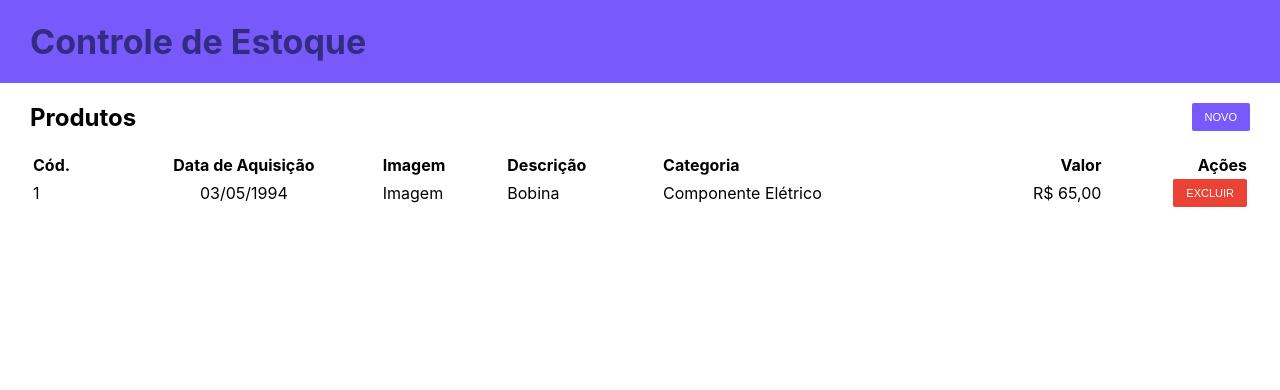
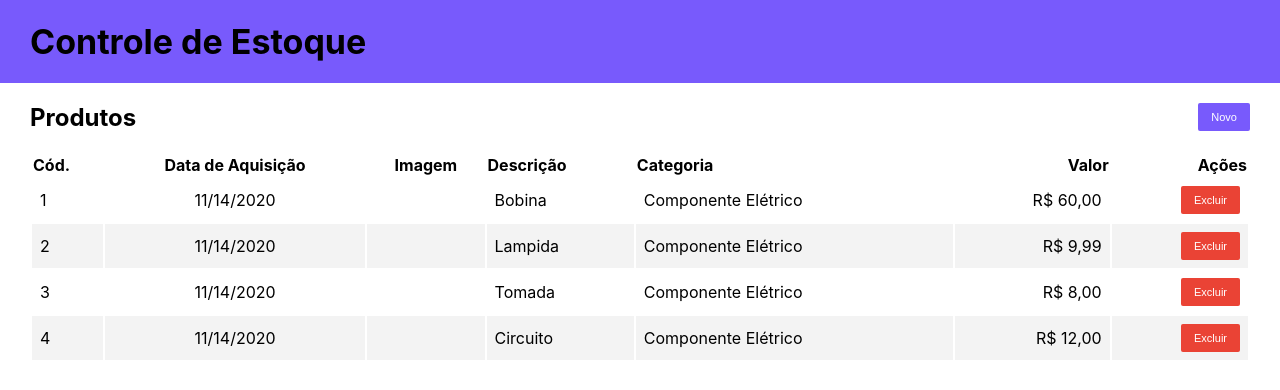
Before and after one commit to emanoelqueiroz/teste, a React (Create React App) app: page / in a window 1280 px wide. Shown: the top 390 px of the page. Built offline with nearby package versions, Linux system fonts and the light colour scheme.

Commit message:
renderização da lista e exclução

```diff
--- a/src/components/Button.js
+++ b/src/components/Button.js
@@ -9,7 +9,6 @@ const Button = styled.button`
   border: 0;
   font-size: 11px;
   padding: 8px 13px;
-  text-transform: uppercase;
   transition: 0.2s;
 
   &:hover {
--- a/src/components/PageTitle.js
+++ b/src/components/PageTitle.js
@@ -8,7 +8,6 @@ const TitleWrapper = styled.div`
 `;
 
 const Title = styled.h1`
-    color: #342b82;
     margin: 0;
     font-size: 34px;
 `;
--- a/src/components/Stock/List.js
+++ b/src/components/Stock/List.js
@@ -5,15 +5,59 @@ import Table from "../Table/Table";
 import TableActionsHeader from "../Table/TableActionsHeader";
 import Td from "../Table/Td";
 import Th from "../Table/Th";
+import Tr from "../Table/Tr";
 import Register from "./Register";
 
 class List extends Component {
+
     constructor(props) {
         super(props);
 
-        this.state = { isRegistering: false };
+        this.state = {
+            isRegistering: false,
+            produtos: [
+                {
+                    id: 1,
+                    data: new Date(),
+                    image: '',
+                    title: 'Bobina',
+                    description: 'Bobina',
+                    category: 'Componente Elétrico',
+                    value: 60,
+                },
+                {
+                    id: 2,
+                    data: new Date(),
+                    image: '',
+                    title: 'Lampida',
+                    description: 'Lampida',
+                    category: 'Componente Elétrico',
+                    value: 9.99,
+                },
+                {
+                    id: 3,
+                    data: new Date(),
+                    image: '',
+                    title: 'Tomada',
+                    description: 'Tomada',
+                    category: 'Componente Elétrico',
+                    value: 8,
+                },
+                {
+                    id: 4,
+                    data: new Date(),
+                    image: '',
+                    title: 'Circuito',
+                    description: 'Circuito',
+                    category: 'Componente Elétrico',
+                    value: 12,
+                }
+            ]
+        };
+
         this.openRegister = this.openRegister.bind(this);
         this.handleClose = this.handleClose.bind(this);
+        this.deleteItem = this.deleteItem.bind(this);
     }
 
     openRegister() {
@@ -22,6 +66,19 @@ class List extends Component {
 
     handleClose() {
         this.setState({ isRegistering: false });
+    }
+
+    formatMoney(value) {
+        return value.toLocaleString('pt-br', { style: 'currency', currency: 'BRL' });
+    }
+
+    deleteItem(item) {
+        const produtos = this.state.produtos.filter(produto => produto.id !== item.id);
+
+        this.setState({
+            ...this.state,
+            produtos
+        });
     }
 
     render() {
@@ -34,33 +91,41 @@ class List extends Component {
                 </TableActionsHeader>
                 <Table>
                     <thead>
-                        <tr>
+                        <Tr>
                             <Th>Cód.</Th>
                             <Th center>Data de Aquisição</Th>
-                            <Th>Imagem</Th>
+                            <Th center>Imagem</Th>
                             <Th>Descrição</Th>
                             <Th>Categoria</Th>
                             <Th right>Valor</Th>
                             <Th right>Ações</Th>
-                        </tr>
+                        </Tr>
                     </thead>
                     <tbody>
-                        <tr>
-                            <Td>1</Td>
-                            <Td center>03/05/1994</Td>
-                            <Td>Imagem</Td>
-                            <Td>Bobina</Td>
-                            <Td>Componente Elétrico</Td>
-                            <Td right>R$ 65,00</Td>
-                            <Td right>
-                                <Button danger>Excluir</Button>
-                            </Td>
-                        </tr>
+                        {this.state.produtos.length ? this.state.produtos.map(item => (
+                            <Tr key={item.id}>
+                                <Td>{item.id}</Td>
+                                <Td center>{item.data.toLocaleDateString()}</Td>
+                                <Td center>{item.image}</Td>
+                                <Td>{item.title}</Td>
+                                <Td>{item.category}</Td>
+                                <Td right>{this.formatMoney(item.value)}</Td>
+                                <Td right>
+                                    <Button danger onClick={() => this.deleteItem(item)}>Excluir</Button>
+                                </Td>
+                            </Tr>
+                        )) :
+                            <Tr>
+                                <Td colSpan="7" center>
+                                    Nenhum registro existente!
+                                </Td>
+                            </Tr>
+                        }
                     </tbody>
                 </Table>
             </Section>
-        )
+        );
     }
 }
 
-export default List
+export default List;
--- a/src/components/Stock/Register.js
+++ b/src/components/Stock/Register.js
@@ -21,6 +21,7 @@ const Schema = Yup.object().shape({
 });
 
 class Register extends Component {
+
     constructor(props) {
         super(props);
 
@@ -180,9 +181,10 @@ class Register extends Component {
                                 </ModalFooter>
                             </ModalWrapper>
                         </Form>
-                    )}
+                    )
+                }
             </Formik>
-        )
+        );
     }
 }
 
--- a/src/components/Table/Td.js
+++ b/src/components/Table/Td.js
@@ -1,6 +1,8 @@
 import styled, { css } from 'styled-components'
 
 const Td = styled.td`
+    padding: 8px;
+
     ${props => props.left && css`
         text-align: left;
     `}
--- /dev/null
+++ b/src/components/Table/Tr.js
@@ -0,0 +1,9 @@
+import styled, { css } from 'styled-components'
+
+const Tr = styled.tr`
+    &:nth-child(2n) {
+        background-color: #f3f3f3;
+    }
+`
+
+export default Tr
```
